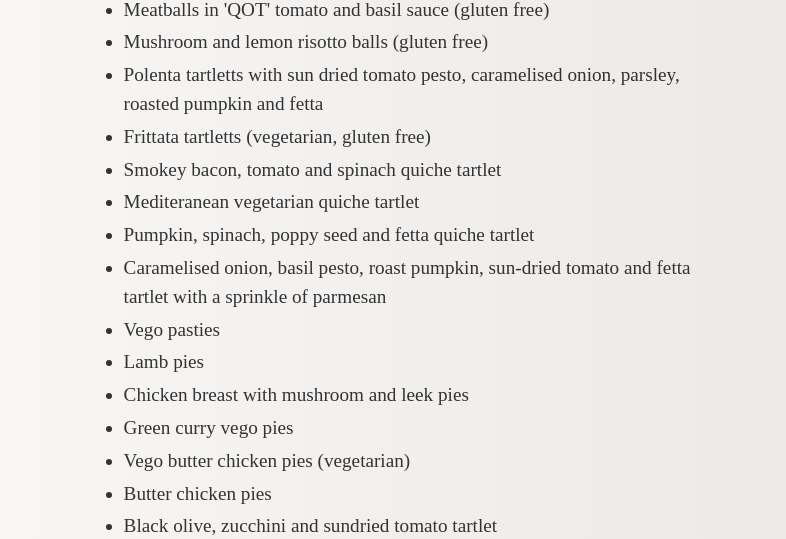
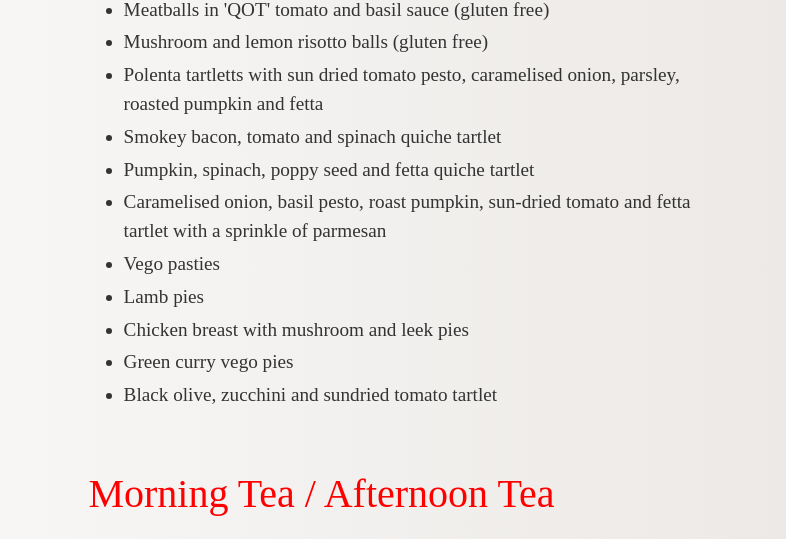
Before and after one commit to awsnoob/queen-of-tarts, a Gatsby site: page / in a window 1280 px wide. Shown: the part 494-1033 px from the top of the page, 494-1280 px from the left. Built offline with nearby package versions, Linux system fonts and the light colour scheme; Gatsby itself is replaced by a stand-in of ours; a web font is replaced by a local one.

Commit message:
Update choose-any-8-items.md

```diff
--- a/src/markdown-pages/cocktail-finger-foods/choose-any-8-items.md
+++ b/src/markdown-pages/cocktail-finger-foods/choose-any-8-items.md
@@ -10,15 +10,11 @@ category: 'cocktail-finger-foods'
 -   Meatballs in 'QOT' tomato and basil sauce (gluten free)
 -   Mushroom and lemon risotto balls (gluten free)
 -   Polenta tartletts with sun dried tomato pesto, caramelised onion, parsley, roasted pumpkin and fetta
--   Frittata tartletts (vegetarian, gluten free)
 -   Smokey bacon, tomato and spinach quiche tartlet
--   Mediteranean vegetarian quiche tartlet
 -   Pumpkin, spinach, poppy seed and fetta quiche tartlet
 -   Caramelised onion, basil pesto, roast pumpkin, sun-dried tomato and fetta tartlet with a sprinkle of parmesan
 -   Vego pasties
 -   Lamb pies
 -   Chicken breast with mushroom and leek pies
 -   Green curry vego pies
--   Vego butter chicken pies (vegetarian)
--   Butter chicken pies
 -   Black olive, zucchini and sundried tomato tartlet
```
